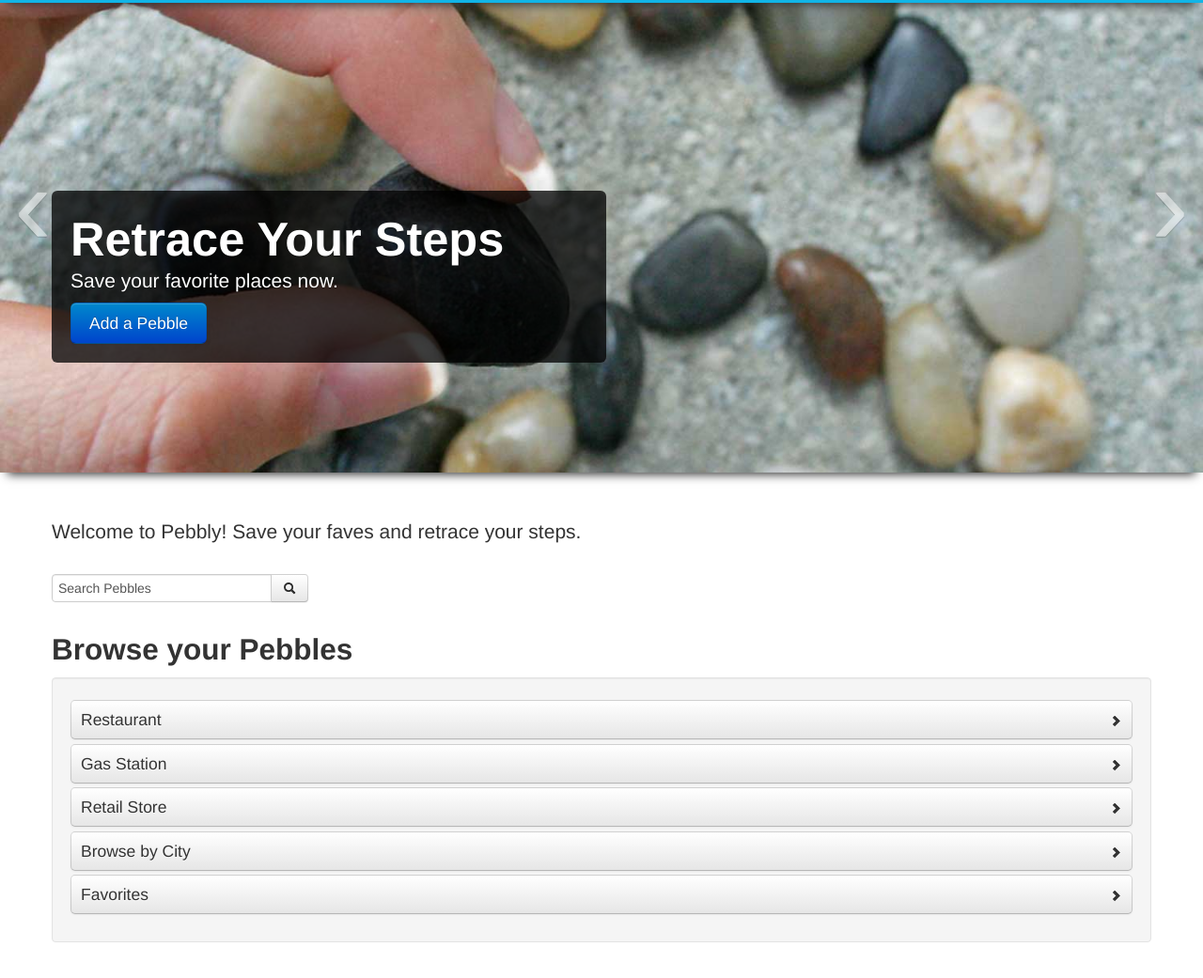
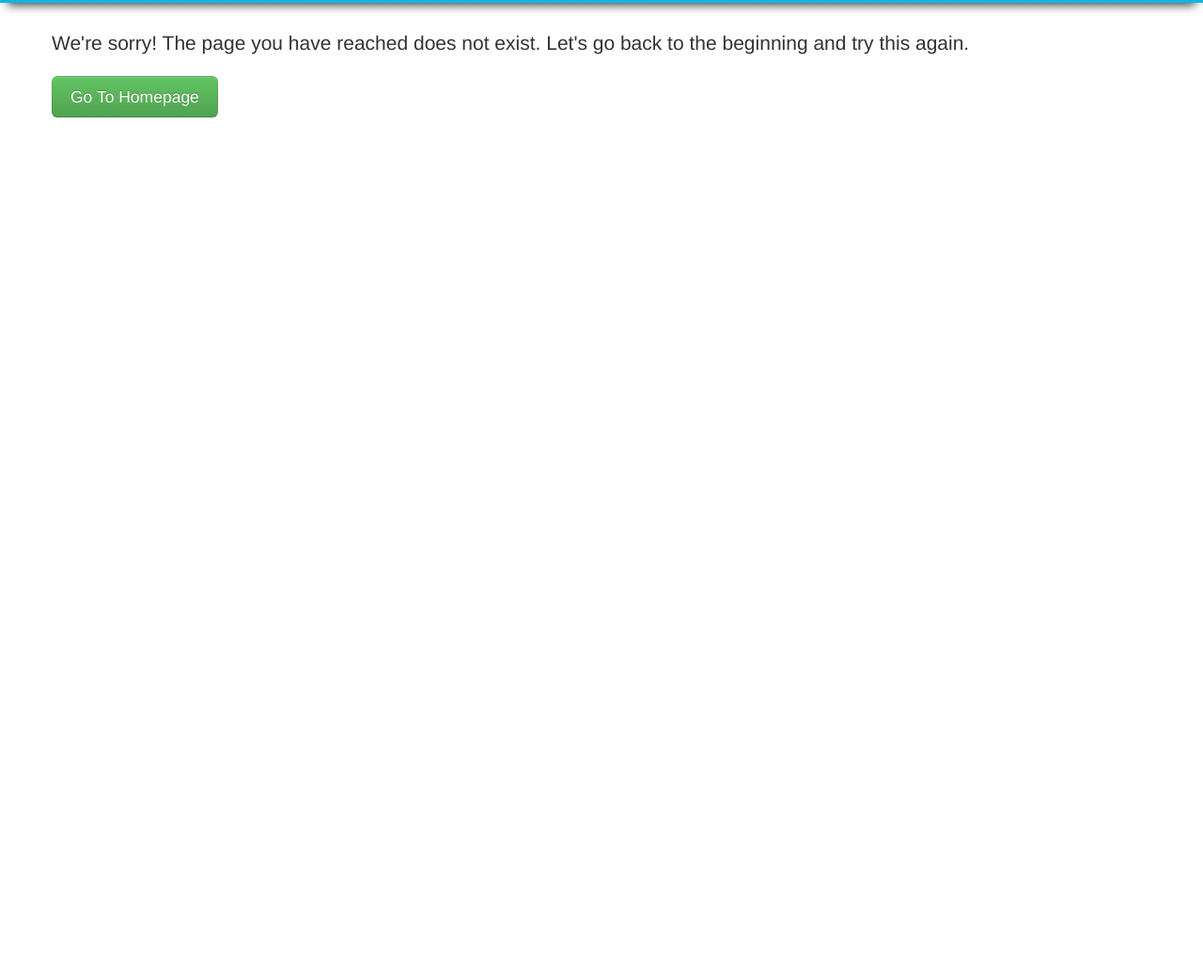
Before and after one commit to mistafi/MIU, a plain HTML site: page MIU_Wisecup_Joshua_project1/404.html in a window 1280 px wide. Shown: the part 113-1154 px from the top of the page at 94% size. After the commit the page ends 800 px from the top, so only its background shows below. Drawn offline with nearby package versions, Linux system fonts and the light colour scheme.

Commit message:
Edits to 404

```diff
--- a/MIU_Wisecup_Joshua_project1/404.html
+++ b/MIU_Wisecup_Joshua_project1/404.html
@@ -5,7 +5,7 @@
 <html lang="en">
 	<head>
         <meta charset="utf-8">
-        <title>Pebbly</title>
+        <title>Pebbly :: 404</title>
         <meta name="viewport" content="width=device-width, initial-scale=1.0">
         <meta name="keywords" content="pebbly, pebble, track, location, retrace, follow">
         <meta name="description" content="Keep track of where you've been so you can retrace your steps.">
@@ -51,78 +51,14 @@
 		</div>
 	</div>
 
-    <div id="myCarousel" class="carousel slide">
-      <div class="carousel-inner">
-        <div class="item active">
-          <img src="img/pebble.jpg" alt="">
-          <div class="container">
-            <div class="carousel-caption">
-              <h1>Retrace Your Steps</h1>
-              <p class="lead">Save your favorite places now.</p>
-              <a class="btn btn-large btn-primary" href="additem.html">Add a Pebble</a>
-            </div>
-          </div>
-        </div>
-        <div class="item">
-          <img src="img/coffee.jpg" alt="">
-          <div class="container">
-            <div class="carousel-caption">
-              <h1>Coffee Hideaway</h1>
-              <p class="lead">Great cup of joe? Pebble that.</p>
-              <a class="btn btn-large btn-primary" href="additem.html">Add a Pebble</a>
-            </div>
-          </div>
-        </div>
-        <div class="item">
-          <img src="img/gas.jpg" alt="">
-          <div class="container">
-            <div class="carousel-caption">
-              <h1>Unique Pit Stop</h1>
-              <p class="lead">Adventure out. Gotta get back.</p>
-              <a class="btn btn-large btn-primary" href="additem.html">Add a Pebble</a>
-            </div>
-          </div>
-        </div>
-      </div>
-      <a class="left carousel-control" href="#myCarousel" data-slide="prev">‹</a>
-      <a class="right carousel-control" href="#myCarousel" data-slide="next">›</a>
-    </div>
-
 	<div class="outerContainer bodyRow">
 		<div class="container">
             <div class="row">
               <div class="span12">
-              <p class="lead">Welcome to Pebbly! Save your faves and retrace your steps.</p>
-              <p>
-                  <span class="navbar-form input-append">
-                  <label for="terms" class="hidden">Search Pebbles</label>
-                  <input class="input-block-level" type="text" id="terms" name="terms" value="Search Pebbles">
-                  <a class="btn" href="index.html"><i class="icon-search"></i></a>
-                  </span>
+              <p class="lead">We're sorry! The page you have reached does not exist. Let's go back to the beginning and try this again.
+              </p>
+              <a class="btn btn-large btn-success" href="index.html">Go To Homepage</a>
 
-                  <h2>Browse your Pebbles</h2>
-
-                  <div class="well itemBrowse">
-                    <ul class="unstyled">
-                        <li>
-                            <a class="btn btn-large" href="/about/Pages/default.aspx">Restaurant<i class="icon-chevron-right"></i></a>
-                        </li>
-                        <li>
-                            <a class="btn btn-large" href="/about/Pages/default.aspx">Gas Station<i class="icon-chevron-right"></i></a>
-                        </li>
-                        <li>
-                            <a class="btn btn-large" href="/about/Pages/default.aspx">Retail Store<i class="icon-chevron-right"></i></a>
-                        </li>
-                        <li>
-                            <a class="btn btn-large" href="/about/Pages/default.aspx">Browse by City<i class="icon-chevron-right"></i></a>
-                        </li>
-                        <li>
-                            <a class="btn btn-large" href="/about/Pages/default.aspx">Favorites<i class="icon-chevron-right"></i></a>
-                        </li>
-
-                    </ul>
-                  </div>
-             </p>
 
 
 
```
Also changed, not shown: MIU_Wisecup_Joshua_project1/index.html (+5 -5 lines).
